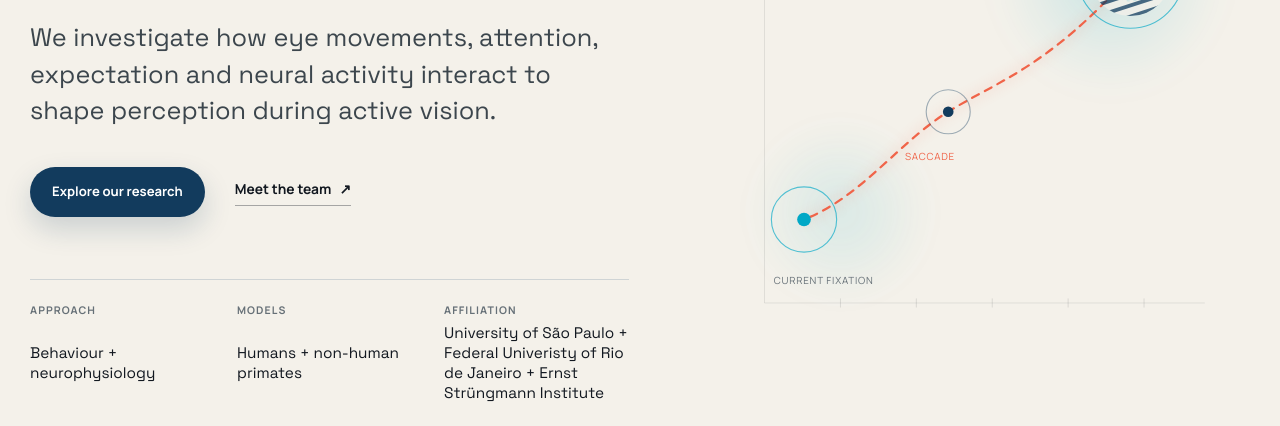
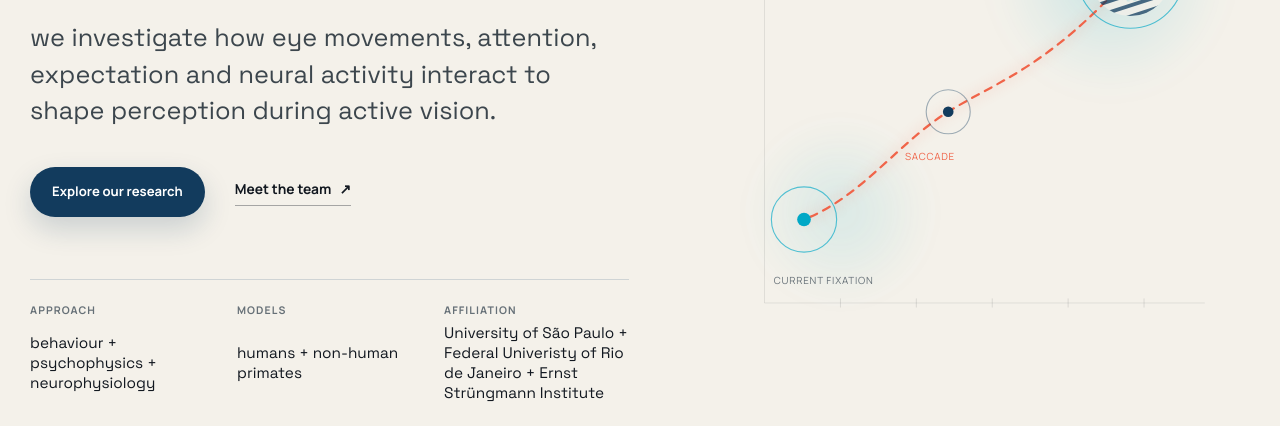
Before and after one commit to activislab/activislab.github.io, a plain HTML site: page index.html in a window 1280 px wide. Shown: the part 374-800 px from the top of the page. Drawn offline with Linux system fonts and the light colour scheme.

Commit message:
Update index.html

```diff
--- a/index.html
+++ b/index.html
@@ -50,14 +50,14 @@
         <div class="hero-copy reveal">
           <p class="eyebrow">Visual neuroscience · São Paulo, Brazil</p>
           <h1>How vision works?</h1>
-          <p class="hero-intro">We investigate how eye movements, attention, expectation and neural activity interact to shape perception during active vision.</p>
+          <p class="hero-intro">we investigate how eye movements, attention, expectation and neural activity interact to shape perception during active vision.</p>
           <div class="hero-actions">
             <a class="button button-primary" href="#research">Explore our research</a>
             <a class="text-link" href="#people">Meet the team <span aria-hidden="true">↗</span></a>
           </div>
           <dl class="hero-facts" aria-label="Laboratory facts">
-            <div><dt>Approach</dt><dd>Behaviour + neurophysiology</dd></div>
-            <div><dt>Models</dt><dd>Humans + non-human primates</dd></div>
+            <div><dt>Approach</dt><dd>behaviour + psychophysics + neurophysiology</dd></div>
+            <div><dt>Models</dt><dd>humans + non-human primates</dd></div>
             <div><dt>Affiliation</dt><dd>University of São Paulo + Federal Univeristy of Rio de Janeiro + Ernst Strüngmann Institute </dd></div>
           </dl>
         </div>
```
